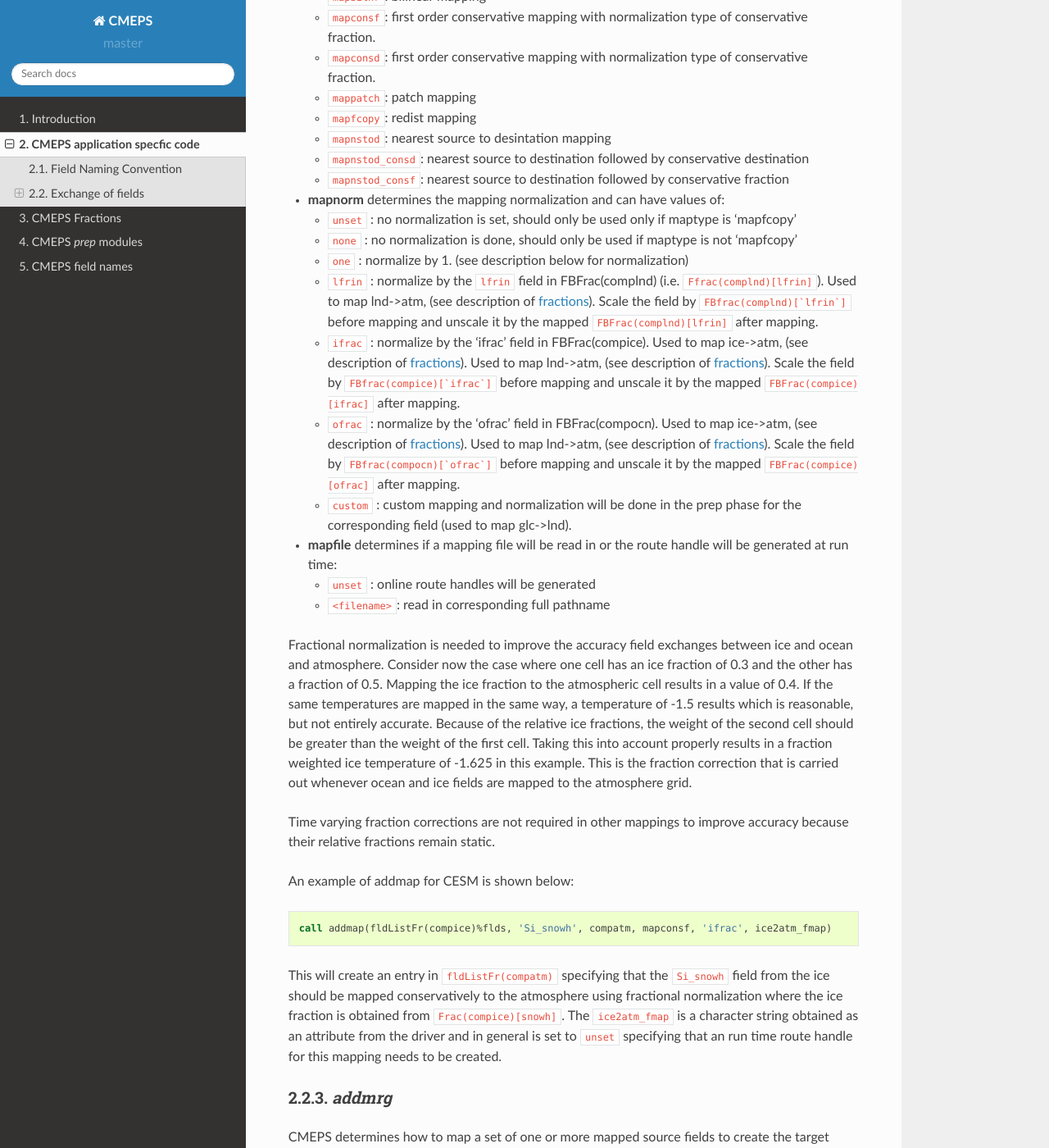
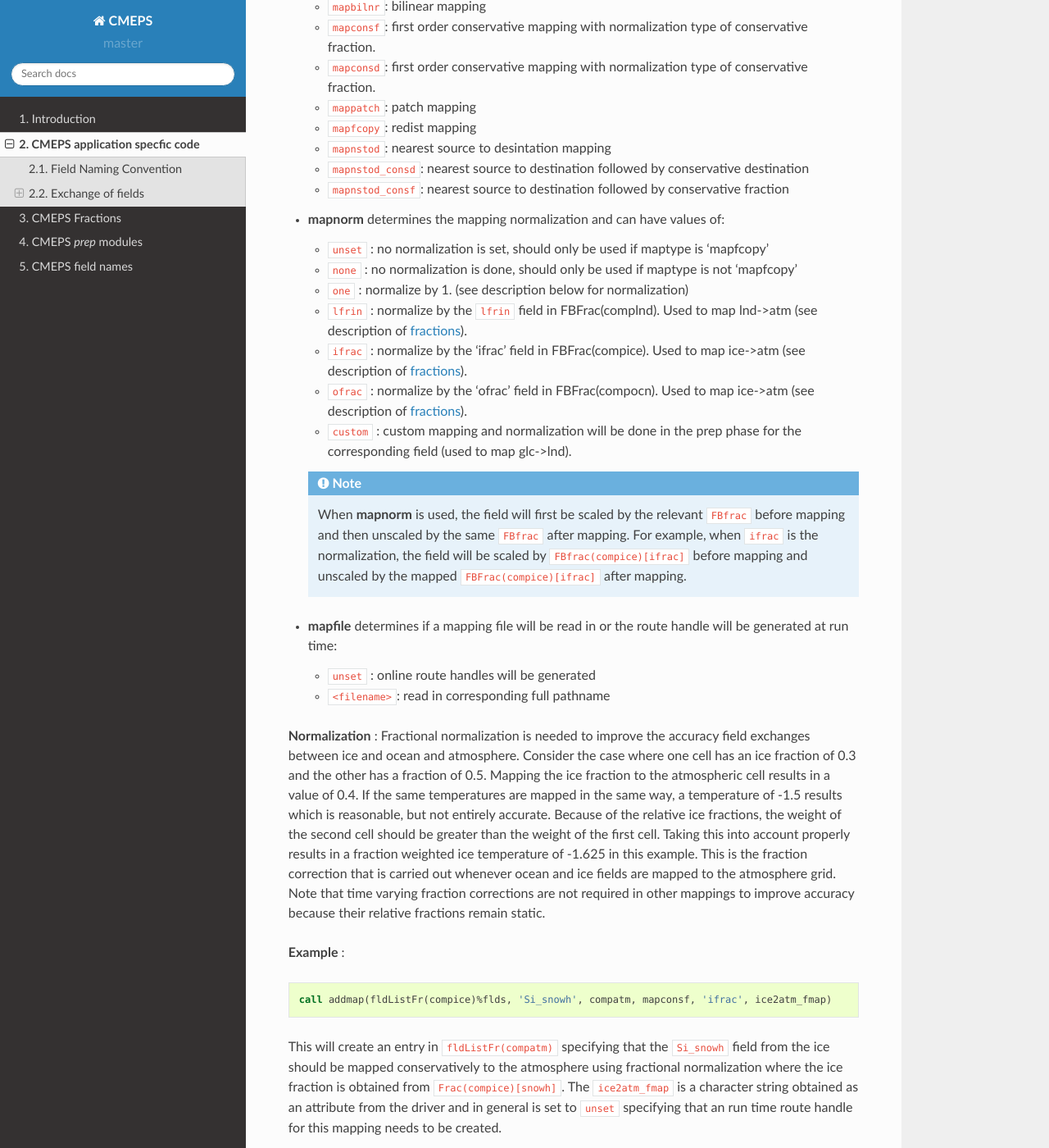
Before and after one commit to ESCOMP/CMEPS, a Sphinx documentation site: the page built from doc/source/esmflds.rst, in a window 1280 px wide and 1400 px high, scrolled down 3048 px. Shown: the whole window at 82% size. Built offline with Sphinx 7.4.7 and the Read the Docs theme 2.0.0, drawn with Linux system fonts in a browser that asks for light colours; comment, search, counter and statistics services are not loaded.

Commit message:
changes to esmflds

```diff
--- a/doc/source/esmflds.rst
+++ b/doc/source/esmflds.rst
@@ -157,27 +157,23 @@ where
 
   * ``mapnstod_consf``: nearest source to destination followed by conservative fraction
 
-* **mapnorm** determines the  mapping normalization and can have values of:
+* **mapnorm** determines the mapping normalization and can have values of:
 
-  * ``unset`` : no normalization is set, should only be used only if maptype is 'mapfcopy'
+  * ``unset`` : no normalization is set, should only be used if maptype is 'mapfcopy'
 
   * ``none``  : no normalization is done, should only be used if maptype is not 'mapfcopy'
 
   * ``one``   : normalize by 1. (see description below for normalization)
 
-  * ``lfrin`` : normalize by the ``lfrin`` field in FBFrac(complnd) (i.e. ``Ffrac(complnd)[lfrin]``).
-    Used to map lnd->atm, (see description of :ref:`fractions<fractions>`).
-    Scale the field by ``FBfrac(complnd)[`lfrin`]`` before mapping and unscale it by the mapped ``FBFrac(complnd)[lfrin]`` after mapping.
+  * ``lfrin`` : normalize by the ``lfrin`` field in FBFrac(complnd). Used to map lnd->atm (see description of :ref:`fractions<fractions>`).
 
-  * ``ifrac`` : normalize by the 'ifrac' field in FBFrac(compice). Used to map ice->atm, (see description of :ref:`fractions<fractions>`).
-    Used to map lnd->atm, (see description of :ref:`fractions<fractions>`).
-    Scale the field by ``FBfrac(compice)[`ifrac`]`` before mapping and unscale it by the mapped ``FBFrac(compice)[ifrac]`` after mapping.
+  * ``ifrac`` : normalize by the 'ifrac' field in FBFrac(compice). Used to map ice->atm (see description of :ref:`fractions<fractions>`).
 
-  * ``ofrac`` : normalize by the 'ofrac' field in FBFrac(compocn). Used to map ice->atm, (see description of :ref:`fractions<fractions>`).
-    Used to map lnd->atm, (see description of :ref:`fractions<fractions>`).
-    Scale the field by ``FBfrac(compocn)[`ofrac`]`` before mapping and unscale it by the mapped ``FBFrac(compice)[ofrac]`` after mapping.
+  * ``ofrac`` : normalize by the 'ofrac' field in FBFrac(compocn). Used to map ice->atm (see description of :ref:`fractions<fractions>`).
 
   * ``custom`` : custom mapping and normalization will be done in the prep phase for the corresponding field (used to map glc->lnd).
+
+  .. note:: When **mapnorm** is used, the field will first be scaled by the relevant ``FBfrac`` before mapping and then unscaled by the same ``FBfrac`` after mapping. For example, when ``ifrac`` is the normalization, the field will be scaled by ``FBfrac(compice)[ifrac]`` before mapping and unscaled by the mapped ``FBFrac(compice)[ifrac]`` after mapping.
 
 * **mapfile**  determines if a mapping file will be read in or the route handle will be generated at run time:
 
@@ -185,35 +181,23 @@ where
 
   * ``<filename>``: read in corresponding full pathname
 
-Fractional normalization is needed to improve the accuracy field
-exchanges between ice and ocean and atmosphere.  Consider now the case
-where one cell has an ice fraction of 0.3 and the other has a fraction
-of 0.5.  Mapping the ice fraction to the atmospheric cell results in a
-value of 0.4.  If the same temperatures are mapped in the same way, a
-temperature of -1.5 results which is reasonable, but not entirely
-accurate.  Because of the relative ice fractions, the weight of the
-second cell should be greater than the weight of the first cell.
-Taking this into account properly results in a fraction weighted ice
-temperature of -1.625 in this example.  This is the fraction
-correction that is carried out whenever ocean and ice fields are
-mapped to the atmosphere grid.
+**Normalization** :
+Fractional normalization is needed to improve the accuracy field exchanges between ice and ocean and atmosphere. Consider the case where one cell has an ice
+fraction of 0.3 and the other has a fraction of 0.5. Mapping the ice fraction to the atmospheric cell results in a value of 0.4. If the same temperatures are
+mapped in the same way, a temperature of -1.5 results which is reasonable, but not entirely accurate. Because of the relative ice fractions, the weight of the
+second cell should be greater than the weight of the first cell. Taking this into account properly results in a fraction weighted ice temperature of -1.625 in
+this example. This is the fraction correction that is carried out whenever ocean and ice fields are mapped to the atmosphere grid. Note that time varying
+fraction corrections are not required in other mappings to improve accuracy because their relative fractions remain static.
 
-Time varying fraction corrections are not required in other mappings
-to improve accuracy because their relative fractions remain static.
-
-An example of addmap for CESM is shown below:
+**Example** :
 
 .. code-block:: Fortran
 
    call addmap(fldListFr(compice)%flds, 'Si_snowh', compatm, mapconsf, 'ifrac', ice2atm_fmap)
 
-This will create an entry in ``fldListFr(compatm)`` specifying that the
-``Si_snowh`` field from the ice should be mapped conservatively to the
-atmosphere using fractional normalization where the ice fraction is
-obtained from ``Frac(compice)[snowh]``. The ``ice2atm_fmap`` is a
-character string obtained as an attribute from the driver and in
-general is set to ``unset`` specifying that an run time route handle
-for this mapping needs to be created.
+This will create an entry in ``fldListFr(compatm)`` specifying that the ``Si_snowh`` field from the ice should be mapped conservatively to the atmosphere using
+fractional normalization where the ice fraction is obtained from ``Frac(compice)[snowh]``. The ``ice2atm_fmap`` is a character string obtained as an attribute
+from the driver and in general is set to ``unset`` specifying that an run time route handle for this mapping needs to be created.
 
 `addmrg`
 ~~~~~~~~~~
@@ -247,4 +231,6 @@ where
 
   * ``sum_with_weights``: do a cumulative sum of all the mapped source fields.
 
-For ``copy_with_weights`` and ``sum_with_weights``, the mapped source field is weighted by ``mrg_fracnameN`` in ``FBFrac(comp_index_dst)``. If copy_with_weights is chose as the ``mrg_typeN`` value then ``mrg_fracnameN`` is also required as an argument. If sum_with_weights is chose as the ``mrg_typeN`` value then ``mrg_fracnameN`` is also required as an argument.
+For ``copy_with_weights`` and ``sum_with_weights``, the mapped source field is weighted by ``mrg_fracnameN`` in ``FBFrac(comp_index_dst)``. If
+copy_with_weights is chose as the ``mrg_typeN`` value then ``mrg_fracnameN`` is also required as an argument. If sum_with_weights is chose as the ``mrg_typeN``
+value then ``mrg_fracnameN`` is also required as an argument.
```
